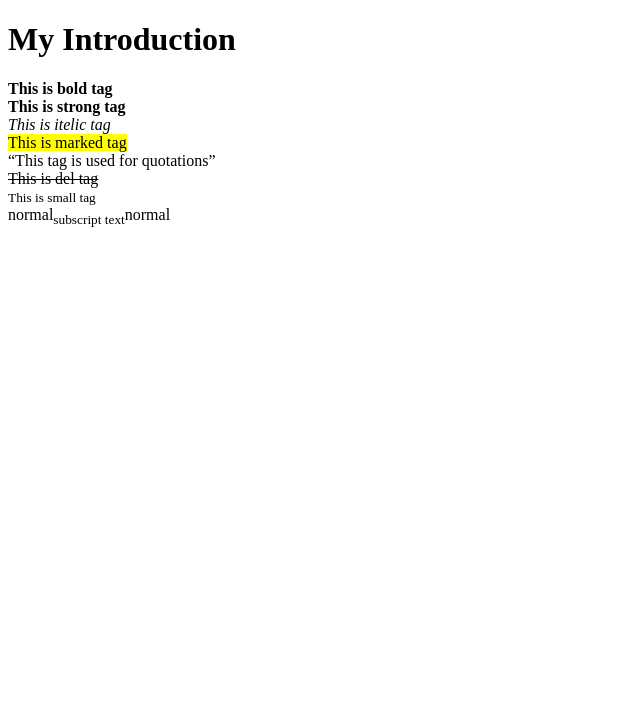
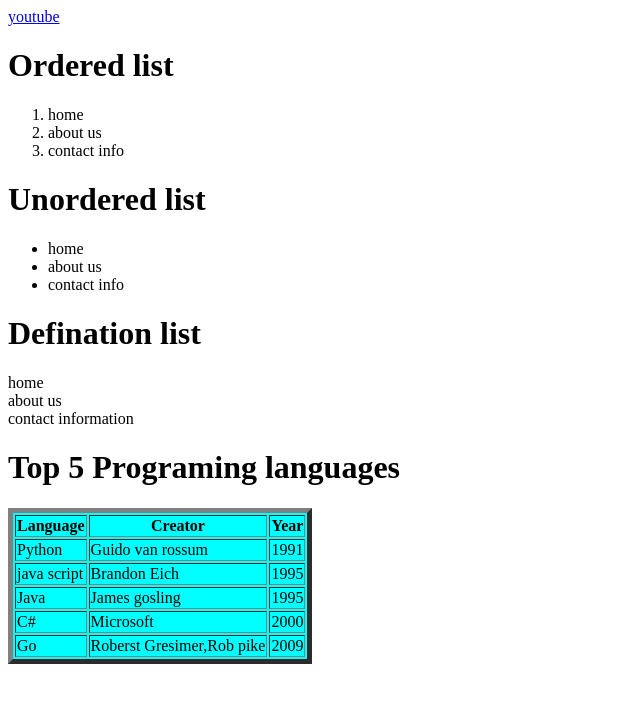
Before and after one commit to KurayamiOni/HTML-elements, a plain HTML site: page index.html in a window 1280 px wide. Shown: the whole page, without its empty margins (0-640 px from the left). Drawn offline with Linux system fonts and the light colour scheme.

Commit message:
Add files via upload

```diff
--- a/index.html
+++ b/index.html
@@ -6,27 +6,69 @@
     <title>Document</title>
 </head>
 <body>
-    <h1>My Introduction</h1>
 
-    <p>
-        <b>This is bold tag</b>
-        <br>
-        <strong>This is strong tag</strong>
-        <br>
-        <i>This is itelic tag</i>
-        <br>
-        <mark>This is marked tag</mark>
-        <br>
-        <q>This tag is used for quotations</q>
-        <br>
-        <del>This is del tag</del>
-        <br>
-        <small>This is small tag</small>
-        <br>
-        normal<sub>subscript text</sub>normal
+    <a href="https://www.youtube.com/">youtube
 
+    </a>
+    <h1> Ordered list</h1>
+    <ol>
+        <li>home</li>
+        <li>about us</li>
+        <li>contact info</li>
+        </ol>
 
-    </p>
+        <h1>Unordered list</h1>
+        <ul>
+            <li>home</li>
+            <li>about us</li>
+            <li>contact info</li>
+        </ul>
 
+        <h1>Defination list</h1>
+
+        <dl>
+            <dt>home</dt>
+            <dt>about us</dt>
+            <dt> contact information</dt>
+        </dl>
+        <h1>Top 5 Programing languages</h1>
+
+        <table border="5" bgcolor="cyan">
+        <thead>
+            <tr>
+                <th>Language</th>
+                <th>Creator</th>
+                <th>Year</th>
+            </tr>
+            <tbody>
+                <tr>
+                    <td>Python</td>
+                    <td>Guido van rossum</td>
+                    <td>1991</td>
+                </tr>
+                <tr>
+                    <td>java script</td>
+                    <td>Brandon Eich</td>
+                    <td>1995</td>
+                </tr>
+                <tr>
+                    <td>Java</td>
+                    <td>James gosling</td>
+                    <td>1995</td>
+                </tr>
+                <tr>
+                    <td>C#</td>
+                    <td>Microsoft</td>
+                    <td>2000</td>
+                </tr>
+                <tr>
+                    <td>Go</td>
+                    <td>Roberst Gresimer,Rob pike</td>
+                    <td>2009</td>
+                </tr>
+            </tbody>
+
+        </thead>
+        </table>
 </body>
 </html>
```
